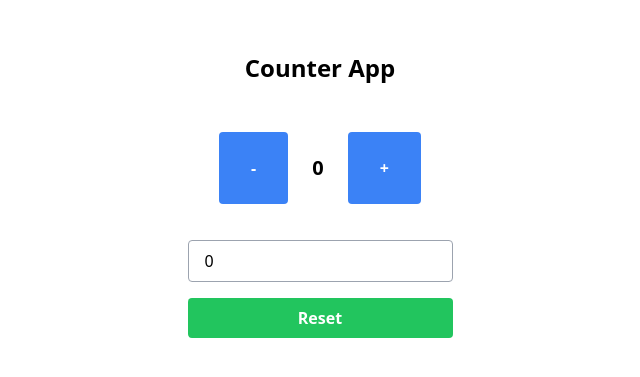
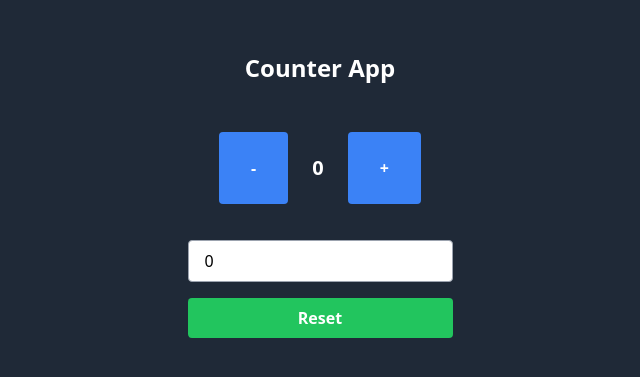
Before and after one commit to Oakekywe/counter-react, a React (Create React App) app: page / in a window 1280 px wide. Shown: the part 213-590 px from the top of the page, without its empty margins (320-960 px from the left). Built offline with nearby package versions, Linux system fonts and the light colour scheme.

Commit message:
[fix] bg color change

```diff
--- a/src/Counter.js
+++ b/src/Counter.js
@@ -67,9 +67,9 @@ const Counter = () => {
   }
 
   return (
-    <div className="flex justify-center items-center p-4 min-h-screen">
+    <div className="flex justify-center bg-gray-800 items-center p-4 min-h-screen">
       <div className="flex flex-col justify-center items-center">
-        <h1 className="text-2xl font-bold mt-4 mb-8">Counter App</h1>
+        <h1 className="text-2xl text-white font-bold mt-4 mb-8">Counter App</h1>
         {isComplete && (
           <div className="bg-green-200 text-green-800 p-4 my-3 rounded">
             Completed! <button onClick={handleHardReset}>Start new</button>
@@ -82,7 +82,7 @@ const Counter = () => {
           >
             -
           </button>
-          <span className="mx-6 text-xl font-bold">{count}</span>
+          <span className="mx-6 text-xl text-white font-bold">{count}</span>
           <button
             className="bg-blue-500 hover:bg-blue-700 text-white font-bold py-6 px-8 rounded"
             onClick={handleIncrement}
```
